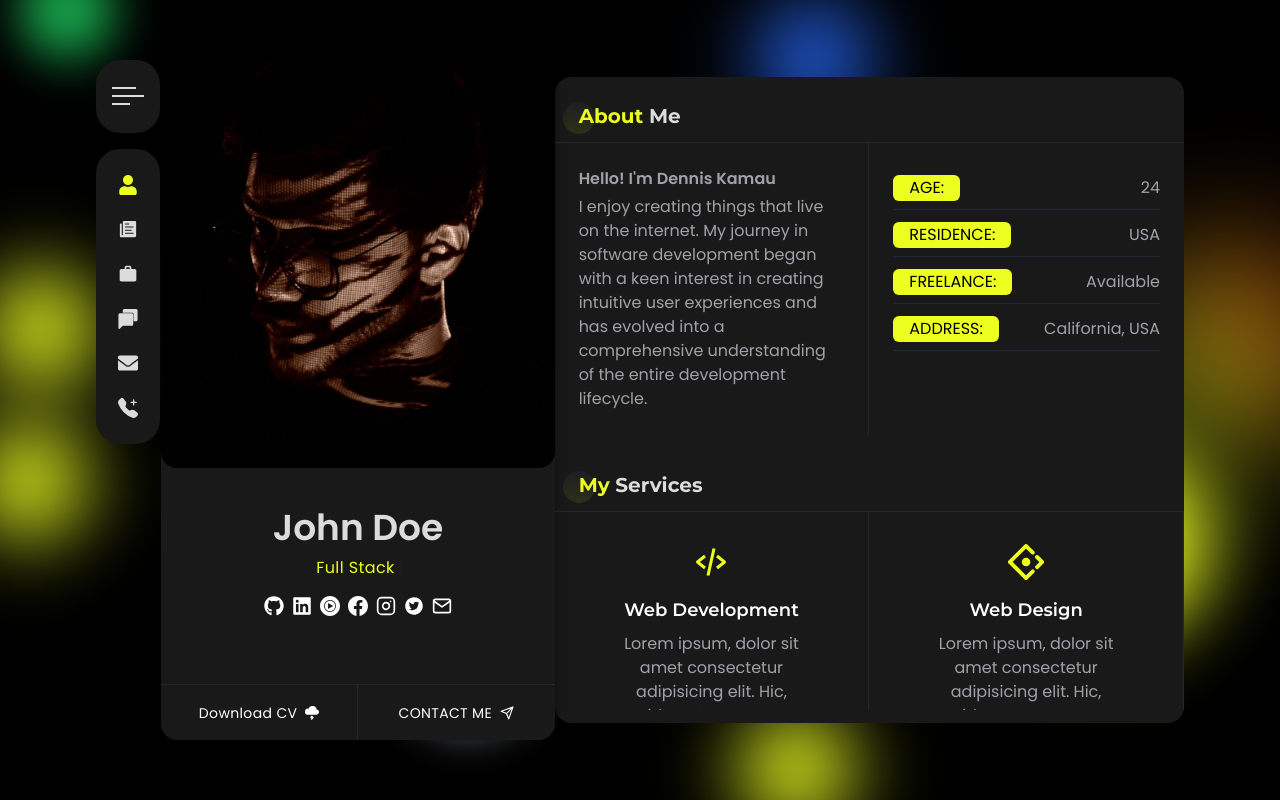
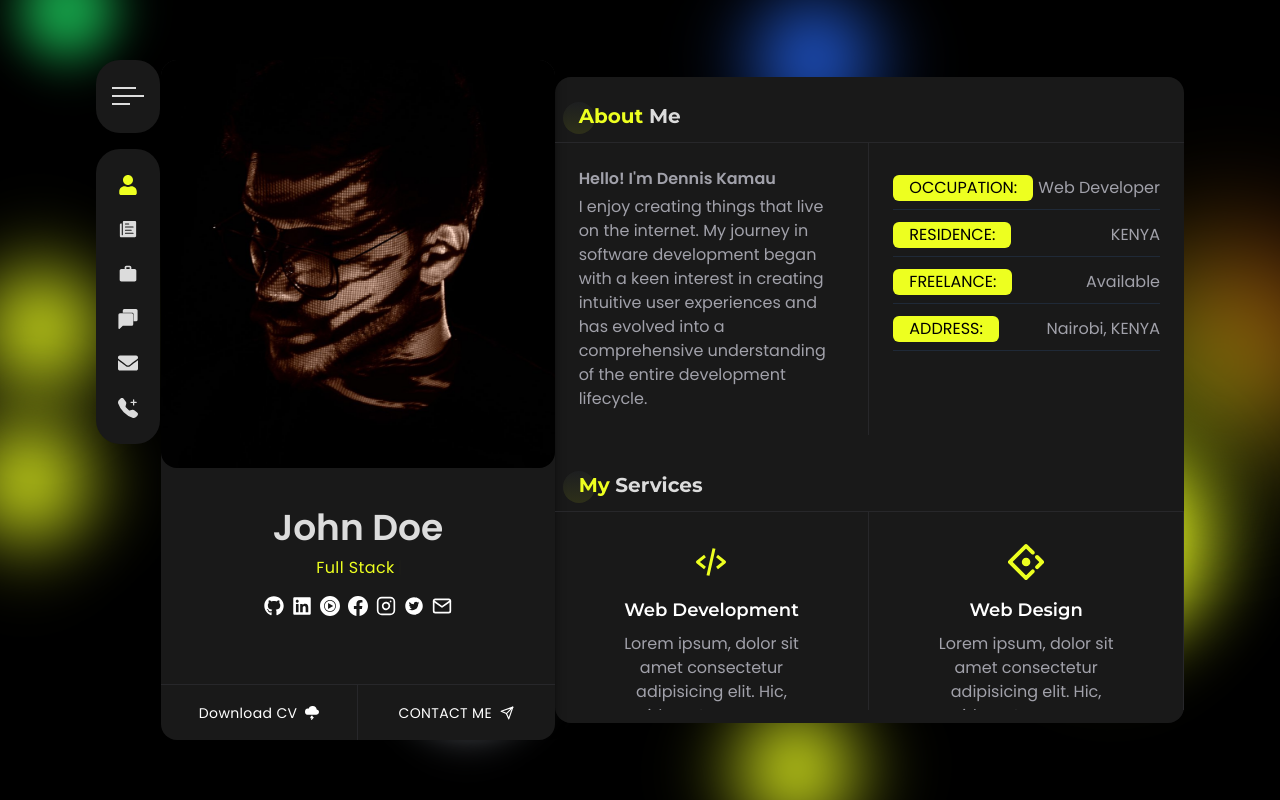
Before and after one commit to DennisNKamau/PortfolioTwo, a React (Create React App) app: page / in a window 1280 px wide. Built offline with nearby package versions, Linux system fonts and the light colour scheme.

Commit message:
update About section

```diff
--- a/src/components/about/AboutMe.js
+++ b/src/components/about/AboutMe.js
@@ -14,12 +14,12 @@ const AboutMe = () => {
       <div className="w-full md:w-1/2 p-6">
         <ul className="flex flex-col gap-1">
           <li className="aboutRightLi">
-            <span className="aboutRightLiSpan">Age:</span>
-            24
+            <span className="aboutRightLiSpan">OCCUPATION:</span>
+            Web Developer
           </li>
           <li className="aboutRightLi">
             <span className="aboutRightLiSpan">Residence:</span>
-            USA
+            KENYA
           </li>
           <li className="aboutRightLi">
             <span className="aboutRightLiSpan">Freelance:</span>
@@ -27,7 +27,7 @@ const AboutMe = () => {
           </li>
           <li className="aboutRightLi">
             <span className="aboutRightLiSpan">Address:</span>
-            California, USA
+            Nairobi, KENYA
           </li>
         </ul>
       </div>
```
